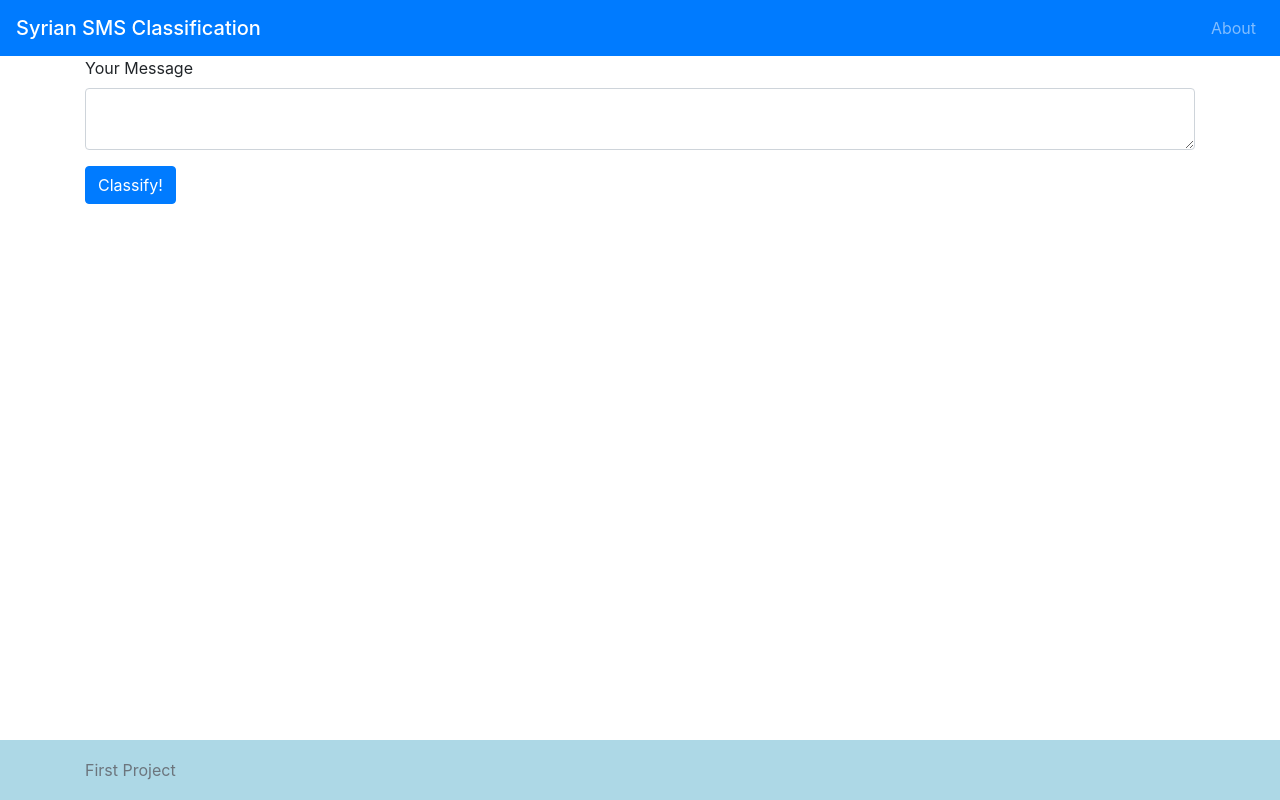
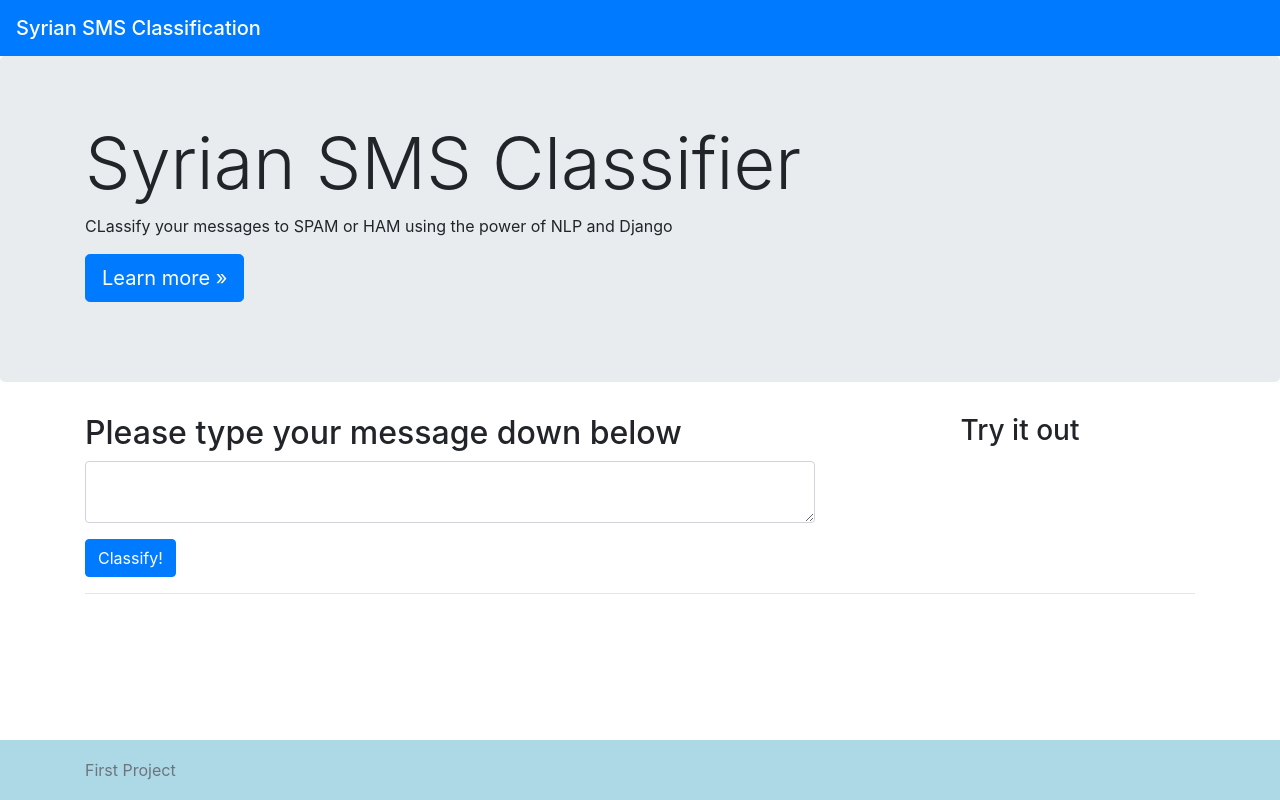
Before and after one commit to ahmed-hritani/Syrian-SMS-Spam-Classification, a Django app: template templates/pages/index.html in a window 1280 px wide. Run offline with Django 3.2, Linux system fonts and the light colour scheme; the template is opened without the code that fills it, so the values that code supplies are empty; some libraries are stand-ins or nearby versions.

Commit message:
frontend stuff

```diff
--- a/SySmsClas/static/styles.css
+++ b/SySmsClas/static/styles.css
@@ -7,3 +7,7 @@
     line-height: 60px; /* Vertically center the text there */
     background-color: #add8e6;
 }
+
+.center {
+    text-align: center;
+}
--- a/pages/views.py
+++ b/pages/views.py
@@ -1,5 +1,4 @@
 from django.shortcuts import render
-from pages.util.preprocessing import removeLinks, normalize
 from pages.util.classifier import readInputAndClassify
 from .apps import PagesConfig
 
@@ -14,4 +13,7 @@ def classify(request):
     message = request.POST['message']
     prediction = readInputAndClassify(PagesConfig.featureExtraction, PagesConfig.svm, PagesConfig.chi2, message)
     print(prediction)
-    return render(request, 'pages/index.html')
+    context = {
+        'prediction': prediction
+    }
+    return render(request, 'pages/index.html', context)
--- a/templates/pages/index.html
+++ b/templates/pages/index.html
@@ -1,6 +1,49 @@
 {% extends 'base.html' %}
+{% load static %}
 {% block content %}
+<main role="main">
+
+    <!-- Main jumbotron for a primary marketing message or call to action -->
+    <div class="jumbotron">
       <div class="container">
+        <h1 class="display-3">Syrian SMS Classifier</h1>
+        <p>CLassify your messages to SPAM or HAM using the power of NLP and Django</p>
+        <p><a class="btn btn-primary btn-lg" href="https://github.com/AhmedHritani/Syrian-SMS-Spam-Classification" role="button">Learn more &raquo;</a></p>
+      </div>
+    </div>
+
+    <div class="container">
+      <div class="row">
+        <div class="col-md-8">
+          <h2>Please type your message down below</h2>
+          <form action="{% url 'classify' %}" method="POST">
+              {% csrf_token %}
+              <div class="form-group">
+                <textarea class="form-control" name="message"></textarea>
+              </div>
+              <button type="submit" class="btn btn-primary">Classify!</button>
+            </form>
+        </div>
+        <div class="col-md-4">
+            {% if prediction %}
+            <h3 class="center">Your message is: </h3>
+            <h4 class="center">{{ prediction }}</h4>
+            {% else %}
+            <h3 class="center">Try it out</h3>
+            {% endif %}
+        </div>
+      </div>
+
+      <hr>
+
+    </div> <!-- /container -->
+
+  </main>
+<!-- <div class="container">
+  <div class="row">
+    You can type your message in the box below
+  </div>
+  <div class="row">
     <form action="{% url 'classify' %}" method="POST">
       {% csrf_token %}
       <div class="form-group">
@@ -10,4 +53,13 @@
       <button type="submit" class="btn btn-primary">Classify!</button>
     </form>
   </div>
+
+  <div class="row">
+    {% if prediction %}
+    <h1>Result is: {{ prediction }}</h1>
+    {% else %}
+    <h1>Please type your message</h1>
+    {% endif %}
+  </div>
+</div> -->
 {% endblock %}
--- a/templates/partials/_navbar.html
+++ b/templates/partials/_navbar.html
@@ -2,15 +2,4 @@
     <a href="{% url 'index' %}">
         <span class="navbar-brand mb-0 h1">Syrian SMS Classification</span>
     </a>
-    <ul class="navbar-nav ml-auto">
-        <li class="nav-item">
-            <a
-             {% if 'about' in request.path %}
-                class="nav-link active"
-            {% else %}
-                class="nav-link"
-            {% endif %}
-             href="{% url 'about' %}">About</a>
-        </li>
-    </ul>
 </nav>
```
Also changed, not shown: SySmsClas/static/images/background.jpg (added), SySmsClas/urls.py (line endings or trailing spaces), pages/urls.py (line endings or trailing spaces). Lines whose indentation alone changed are shown as unchanged.
